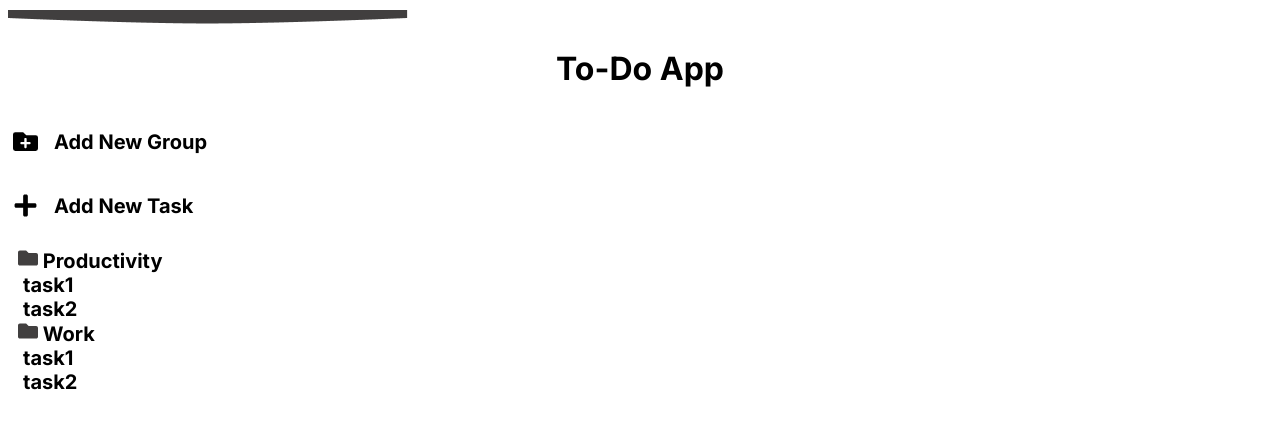
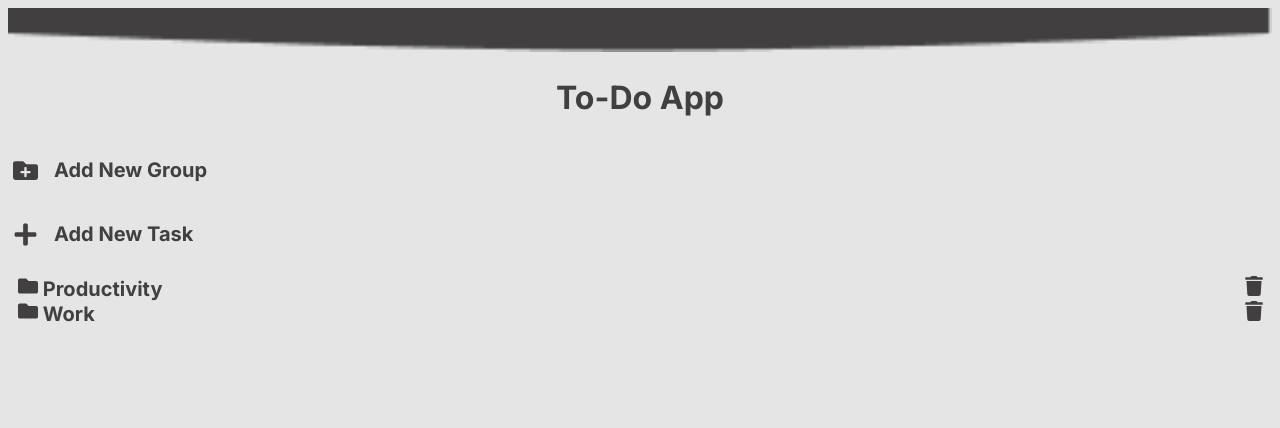
Before and after one commit to HayatsCodes/react-projects, a React (Vite) app in the folder 0-todo-list/: page / in a window 1280 px wide. Shown: the top 428 px of the page. Built offline with nearby package versions, Linux system fonts and the light colour scheme.

Commit message:
improved Tasks component

```diff
--- a/0-todo-list/index.html
+++ b/0-todo-list/index.html
@@ -9,7 +9,7 @@
     <meta name="viewport" content="width=device-width, initial-scale=1.0" />
     <title>To-Do App</title>
   </head>
-  <body>
+  <body style="background-color: rgb(229, 229, 229); color: rgb(65, 63, 63);">
     <div id="root"></div>
     <script type="module" src="/src/main.jsx"></script>
   </body>
--- a/0-todo-list/src/App.jsx
+++ b/0-todo-list/src/App.jsx
@@ -1,34 +1,94 @@
-import { useState, useEffect } from "react"
-import TasksForm from "./components/TasksForm"
-import Tasks from "./components/Tasks"
-import blackHeader from '../assets/black_header.png'
+import { useState, useEffect } from "react";
+import TasksForm from "./components/TasksForm";
+import Tasks from "./components/Tasks";
+import blackHeader from "../assets/black_header.png";
+
+const App = () => {
+  const [groups, setGroups] = useState([]);
+  const [isGroupClicked, setIsGroupClicked] = useState({}); // store in localStorage
+
+  useEffect(() => {
+    const clickData = {};
+    const taskData = [
+      { Productivity: ["task1", "task2"] },
+      { Work: ["task1", "task2"] },
+    ];
+    taskData.forEach((task) => {
+      const key = Object.keys(task)[0];
+      clickData[key] = false;
+    });
+    setGroups(taskData);
+    setIsGroupClicked(clickData);
+  }, []);
+
+  const addGroup = (group) => {
+    setGroups(groups.concat(group));
+  };
+
+  const addTask = (groupName, task) => {
+    const updatedGroups = groups.map((currentGroup) => {
+      const key = Object.keys(currentGroup)[0];
+      if (key === groupName) {
+        return {
+          [key]: [...currentGroup[key], task],
+        };
+      } else {
+        return currentGroup;
+      }
+    });
+
+    setGroups(updatedGroups);
+  };
+
+  const deleteGroup = (groupName) => {
+    const updatedGroups = groups.filter(
+      (group) => groupName !== Object.keys(group)[0]
+    );
+    setGroups(updatedGroups);
+  };
+
+  const updateIsGroupClicked = (groupName) => {
+    let isMatch = false;
+    Object.keys(isGroupClicked).forEach((groupKey) => {
+      if (groupKey === groupName) {
+        isMatch = true;
+        setIsGroupClicked({
+          ...isGroupClicked,
+          [groupName]: !isGroupClicked[groupName],
+        });
+      }
+    });
+    if (!isMatch) {
+      setIsGroupClicked({ ...isGroupClicked, [groupName]: false });
+    }
+  };
 
 
-
-const App = () => {
-const [groups, setGroups] = useState([])
-
-
-useEffect(() => {
-  const taskData = [{ Productivity: ["task1", "task2"] }, { Work: ["task1", "task2"] }];
-  setGroups(taskData)
-}, [])
-
-const addGroup = (group) => {
-  setGroups(groups.concat(group))
-}
-
-  const containerStyle = {fontFamily: "'Inter', sans-serif"}
-  const h1Style = {textAlign: "center"}
+  const containerStyle = { fontFamily: "'Inter', sans-serif" };
+  const h1Style = { textAlign: "center" };
 
   return (
     <div style={containerStyle}>
-      <img src={blackHeader} alt="" />
+      <img
+        src={blackHeader}
+        style={{ width: "100%", objectFit: "cover", objectPosition: "center" }}
+        alt=""
+      />
       <h1 style={h1Style}>To-Do App</h1>
-      <TasksForm groups={groups} addGroup={addGroup}/>
-      <Tasks groups={groups}/>
+      <TasksForm
+        groups={groups}
+        addGroup={addGroup}
+        addTask={addTask}
+        updateIsGroupClicked={updateIsGroupClicked}
+      />
+      <Tasks
+        groups={groups}
+        isGroupClicked={isGroupClicked}
+        updateIsGroupClicked={updateIsGroupClicked}
+        deleteGroup={deleteGroup}
+      />
     </div>
-  )
-}
+  );
+};
 
-export default App
+export default App;
--- a/0-todo-list/src/components/Tasks.jsx
+++ b/0-todo-list/src/components/Tasks.jsx
@@ -1,9 +1,18 @@
 /* eslint-disable react/prop-types */
 // import { useState } from "react"
-import { FaFolder } from "react-icons/fa";
+import { FaFolder, FaTrash, FaSquare} from "react-icons/fa";
+
+const Tasks = ({ groups, isGroupClicked, updateIsGroupClicked, deleteGroup }) => {
+  const handleGroupClick = (groupName) => {
+   updateIsGroupClicked(groupName)
+  };
+
+  const handleGroupDelete = (groupName) => {
+    deleteGroup(groupName)
+  };
 
 
-const Tasks = ({ groups }) => {
+
   const containerStyle = {
     marginTop: "10px",
     paddingLeft: "5px",
@@ -16,29 +25,38 @@ const Tasks = ({ groups }) => {
     paddingLeft: 5,
     fontSize: "20px",
     fontWeight: "bold",
-      }
+  };
   return (
     <div style={containerStyle}>
       <ul style={ulStyle}>
         {groups.map((group) => {
+          if (group && Object.keys(group).length > 0) {
             const groupName = Object.keys(group)[0];
             const tasks = group[groupName];
 
             return (
-            <li key={groupName}>
-              <FaFolder style={{color: "rgb(65, 63, 63)"}}/> {groupName}
+              <li key={groupName} >
+                <div onClick={() => handleGroupClick(groupName)} style={{width: "50%", display: "inline"}}>
+                <FaFolder style={{ color: "rgb(65, 63, 63)" }} /> {groupName}
+                </div>
+                <FaTrash style={{position: "absolute", right: "1rem", color: "rgb(65, 63, 63)"}} onClick={() => handleGroupDelete(groupName)}/>
+
+                { isGroupClicked[groupName] ?
                   <ul style={ulStyle}>
                   {tasks.map((task, index) => (
-                  <li key={index}>{task}</li>
+                    <li key={index} style={{display: "flex", alignItems: "center", gap: "10px"}}>
+                     <FaSquare style={{color: "rgb(229, 229, 229)", border: "3px solid rgb(196, 196, 196)", borderRadius: "5px"}}/>  {task}
+                    </li>
                   ))}
-              </ul>
+                </ul> : ""
+                }
               </li>
             );
+          }
         })}
       </ul>
     </div>
   );
 };
 
-
 export default Tasks;
--- a/0-todo-list/src/components/TasksForm.jsx
+++ b/0-todo-list/src/components/TasksForm.jsx
@@ -1,25 +1,52 @@
 /* eslint-disable react/prop-types */
-import { useState } from "react";
+import { useEffect, useState } from "react";
 import { FaPlus, FaFolderPlus, FaMinus, FaFolderMinus } from "react-icons/fa";
 
-const TasksForm = ({ groups, addGroup }) => {
+const TasksForm = ({ groups, addGroup, addTask, updateIsGroupClicked }) => {
   const [isClickedNewGroup, setIsClickedNewGroup] = useState(false);
   const [isClickedNewTask, setIsClickedNewTask] = useState(false);
   const [newGroup, setNewGroup] = useState("");
-  // const [newTask, setNewTask] = useState("");
+  const [newTask, setNewTask] = useState("");
+  const [selectedGroup, setSelectedGroup] = useState("");
+  const [groupNames, setGroupNames] = useState([])
 
-  const groupNames = [];
-  groups.map((group) => {
-    const groupName = Object.keys(group)[0];
-    groupNames.push(groupName);
-  });
+  // const groupNames = [];
+  // groups.forEach((group) => {
+  //   if (group && Object.keys(group).length > 0) {
+  //     const groupName = Object.keys(group)[0];
+  //     // isGroupClicked[groupName] = false
+  //     groupNames.push(groupName);
+  //   }
+  // });
+
+  useEffect(() => {
+    let allGroupNames = []
+    groups.forEach((group) => {
+      if (group && Object.keys(group).length > 0) {
+        const groupName = Object.keys(group)[0];
+        allGroupNames.push(groupName)
+      }
+    });
+    setGroupNames(allGroupNames);
+    if (!selectedGroup) {
+      setSelectedGroup(allGroupNames[0])
+    }
+  // eslint-disable-next-line react-hooks/exhaustive-deps
+  }, [groups])
 
   const createGroup = (event) => {
     event.preventDefault()
     let group = {}
     group[newGroup] = []
+    updateIsGroupClicked(newGroup)
+    addGroup(group)
     setNewGroup('')
-    addGroup(group)
+  }
+
+  const createTask = (event) => {
+    event.preventDefault()
+    addTask(selectedGroup, newTask)
+    setNewTask('')
   }
 
   const containerStyle = {
@@ -101,9 +128,11 @@ const TasksForm = ({ groups, addGroup }) => {
           </p>
         </div>
         {isClickedNewTask ? (
-          <form>
+          <form onSubmit={createTask}>
             <input
               type="text"
+              value={newTask}
+              onChange={({target}) => setNewTask(target.value)}
               style={{
                 borderRadius: "5px",
                 padding: "5px",
@@ -116,7 +145,7 @@ const TasksForm = ({ groups, addGroup }) => {
               }}
             />
             <label>Choose a group:</label>
-            <select name="groups" id="groups">
+            <select name="groups" id="groups" value={selectedGroup} onChange={({target}) => { console.log(target.value); setSelectedGroup(target.value)}}>
               {groupNames.map((groupName) => {
                 return (
                   <option key={groupName} value={groupName}>
```
Lines whose indentation alone changed are shown as unchanged.
